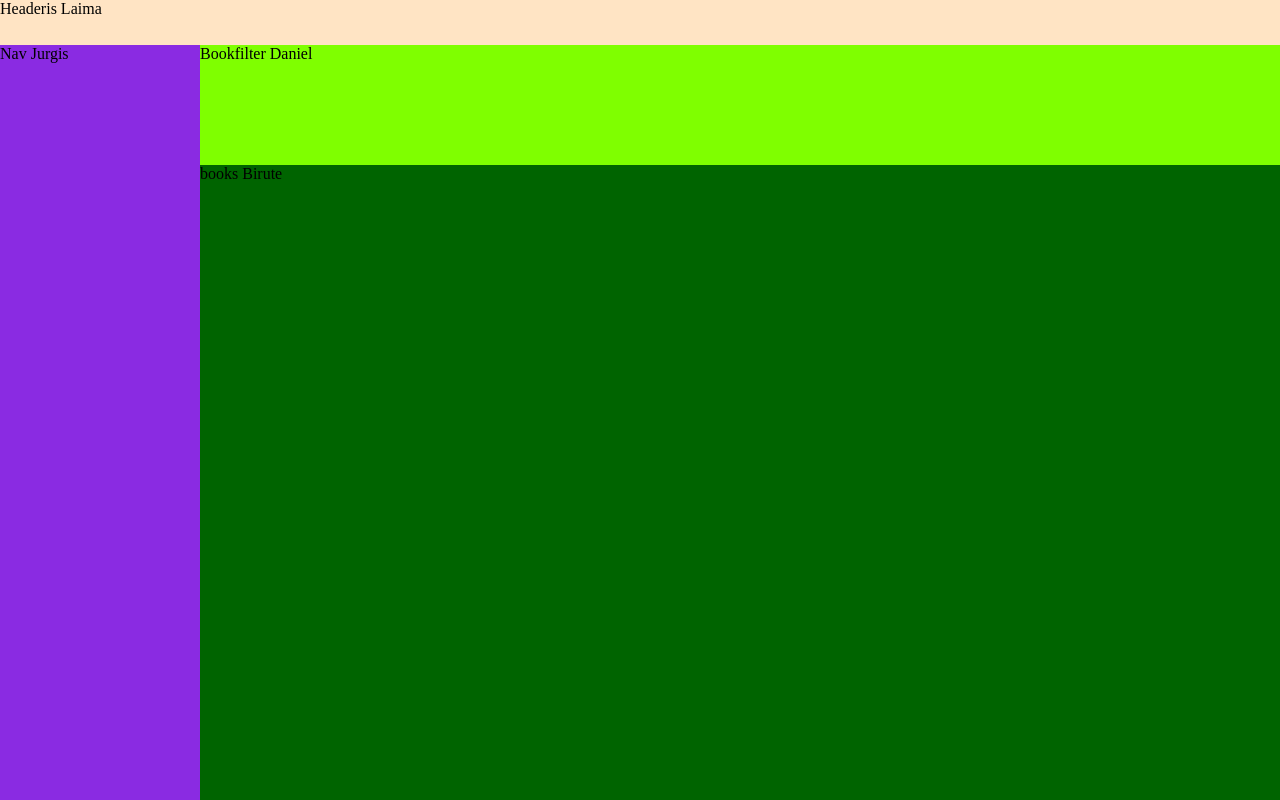
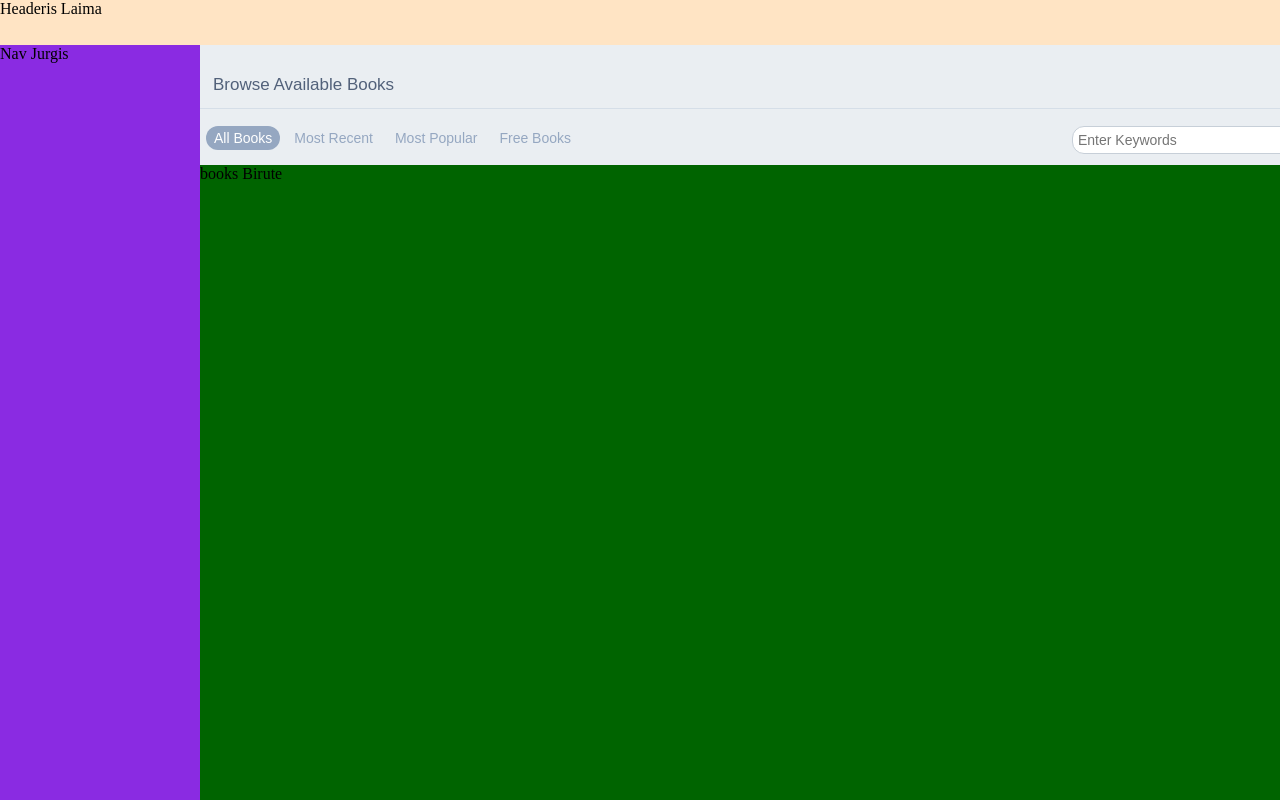
Before and after one commit to birutep/JP172_First, a plain HTML site: page index.html in a window 1280 px wide. Shown: the top 800 px of the page. Drawn offline with Linux system fonts and the light colour scheme.

Commit message:
Modified style_index.css, added .bookFilter; modified index.html; added search.png

```diff
--- a/CSS/style_index.css
+++ b/CSS/style_index.css
@@ -1,41 +1,120 @@
 /*------------------BENDA DALIS--------------------------------------------------------*/
-main{
+
+main {
     width: 1320px;
     margin: auto;
     background-color: aquamarine;
 }
+
 /*-------------------HEADER------------------------------------------------------------*/
-header{
+
+header {
     width: 100%;
     height: 45px;
     background-color: bisque;
 }
+
 /*-------------------NAV KEIRE---------------------------------------------------------*/
-nav{
+
+nav {
     float: left;
     width: 200px;
     height: 900px;
     background-color: blueviolet;
 }
+
 /*-------------------SECTION (Desine puse)----------------------------------------------*/
-section{
+
+section {
     width: 1120px;
     margin-left: 200px;
 }
+
 /*.......BOOK FILTER.........*/
-.bookFilter{
+
+.bookFilter {
     width: 100%;
     height: 120px;
-  background-color: chartreuse;
+    box-sizing: border-box;
+    font-family: Arial;
+    overflow: hidden;
+    background-color: #eaeef2;
 }
+
+.bookFilter p {
+    padding: 13px;
+    color: #52617a;
+    font-size: 17px;
+    border-bottom: 1px solid #d5dee8;
+}
+
+.bookFilter a {
+    margin-left: 6px;
+    margin-bottom: 18px;
+    float: left;
+    display: block;
+    color: #95a7c1;
+    text-align: center;
+    padding: 4px 8px;
+    text-decoration: none;
+    font-size: 14px;
+}
+
+.bookFilter a:hover {
+    background-color: #95a7c1;
+    color: white;
+    border-radius: 32px 32px 32px 32px;
+}
+
+.bookFilter a.active {
+    background-color: #95a7c1;
+    color: white;
+    border-radius: 32px 32px 32px 32px;
+}
+
+.bookFilter input[type=text] {
+    width: 230px;
+    float: right;
+    padding: 5px;
+    margin-right: 6px;
+    border-radius: 12px;
+    border: 1px solid #c7cfd8;
+    font-family: Arial;
+    font-size: 14px;
+    color: #95a7c1;
+    background-image: url(../IMG/if_icon-111-search_314478.png);
+    background-repeat: no-repeat;
+    background-size: contain;
+    background-position: right;
+}
+
+/*
+@media screen and (max-width: 600px) {
+    .bookFilter a, .bookFilter input[type=text] {
+        float: none;
+        display: block;
+        text-align: left;
+        width: 100%;
+        margin: 0;
+        padding: 14px;
+    }
+    .bookFilter input[type=text] {
+        border: 1px solid #ccc;
+    }
+}
+*/
+
 /*.......BOOKS      .........*/
-.books{
+
+.books {
     width: 100%;
     height: 780px;
     background-color: darkgreen;
 }
+
 /*-------------------FOOTER------------------------------------------------------------*/
-footer{
+
+footer {
     clear: both;
     width: 100%;
     height: 45px;
--- a/index.html
+++ b/index.html
@@ -16,8 +16,17 @@
             Nav Jurgis
         </nav>
         <section>
-            <div class="bookFilter">
-                Bookfilter Daniel
+             <div class="bookFilter">
+                <div>
+                    <p>Browse Available Books</p>
+                </div>
+                <div>
+                    <a class="active" href="#">All Books</a>
+                    <a href="#">Most Recent</a>
+                    <a href="#">Most Popular</a>
+                    <a href="#">Free Books</a>
+                    <input type="text" placeholder="Enter Keywords">
+                </div>
             </div>
             <div class="books">
                 books Birute
```
Also changed, not shown: IMG/if_icon-111-search_314478.png (added). Lines whose indentation alone changed are shown as unchanged.
